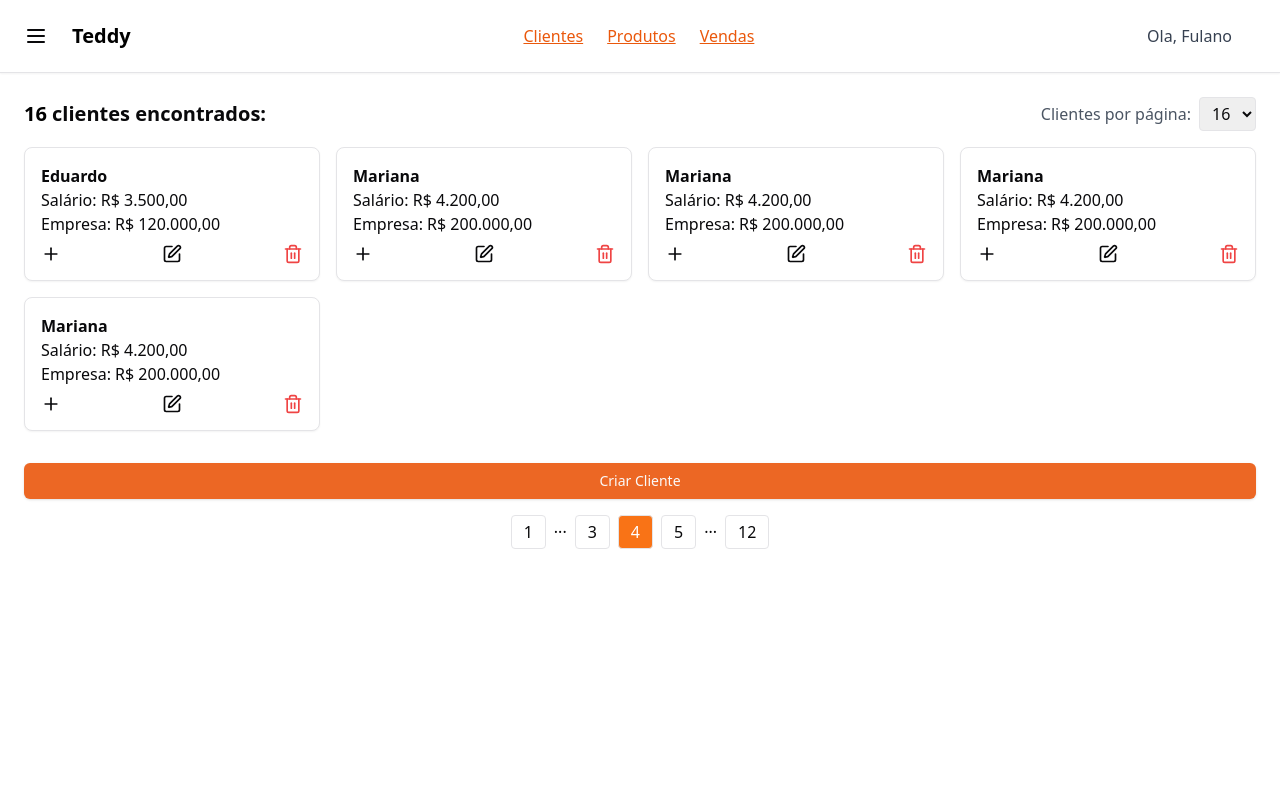
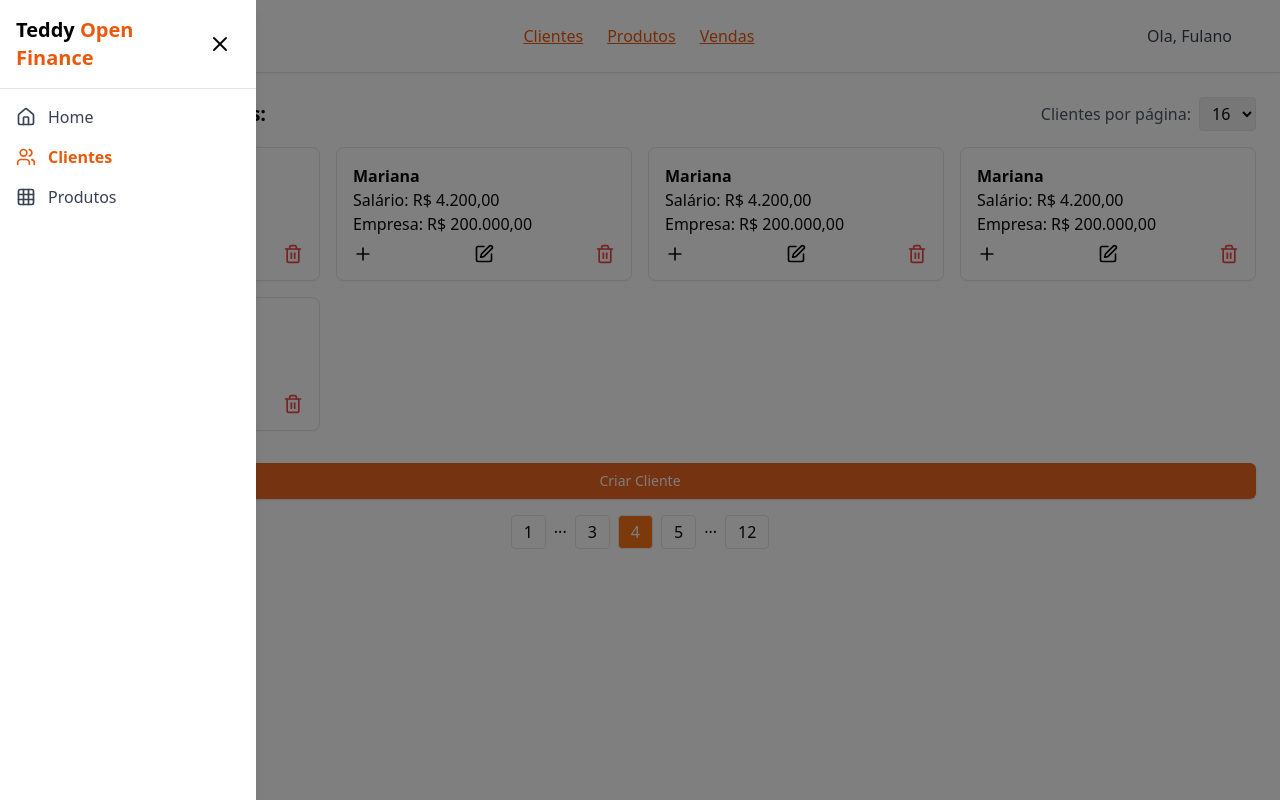
Before and after one commit to stecks10/teddy, a React (Vite) app: page /home in a window 1280 px wide. Both pictures are taken after a click on the button 36 px from the left and 36 px from the top of the page. Built offline with nearby package versions, Linux system fonts and the light colour scheme.

Commit message:
sidebar component

```diff
--- a/src/components/Header.tsx
+++ b/src/components/Header.tsx
@@ -1,10 +1,18 @@
 import { Menu } from "lucide-react";
+import { useState } from "react";
+import { Sidebar } from "./Sidebar";
 
 export function Header() {
+  const [menuOpen, setMenuOpen] = useState(false);
+
   return (
+    <>
       <header className="flex items-center justify-between p-4 border-b shadow-sm bg-white">
         <div className="flex items-center gap-4">
-        <button className="p-2 rounded-mb hover:bg-gray-100">
+          <button
+            className="p-2 rounded-mb hover:bg-gray-100"
+            onClick={() => setMenuOpen(true)}
+          >
             <Menu size={24} />
           </button>
           <div className="text-xl font-bold text-orange-600">
@@ -24,5 +32,15 @@
         </nav>
         <div className="text-gray-700 font-medium mr-8"> Ola, Fulano</div>
       </header>
+
+      <Sidebar isOpen={menuOpen} onClose={() => setMenuOpen(false)} />
+
+      {menuOpen && (
+        <div
+          className="fixed inset-0 bg-black opacity-50 z-40"
+          onClick={() => setMenuOpen(false)}
+        ></div>
+      )}
+    </>
   );
 }
--- /dev/null
+++ b/src/components/Sidebar.tsx
@@ -0,0 +1,46 @@
+import { X, Home, Users, Grid } from "lucide-react";
+
+interface SidebarProps {
+  isOpen: boolean;
+  onClose: () => void;
+}
+
+export function Sidebar({ isOpen, onClose }: SidebarProps) {
+  return (
+    <div
+      className={`fixed inset-y-0 left-0 w-64 bg-white shadow-lg transform ${
+        isOpen ? "translate-x-0" : "-translate-x-full"
+      } transition-transform duration-300 ease-in-out z-50`}
+    >
+      <div className="flex items-center justify-between p-4 border-b">
+        <h2 className="text-xl font-bold text-orange-600">
+          <span className="text-black">Teddy</span> Open Finance
+        </h2>
+        <button onClick={onClose} className="p-2 rounded hover:bg-gray-200">
+          <X size={24} />
+        </button>
+      </div>
+
+      <nav className="flex flex-col p-4 space-y-4">
+        <a
+          href="#"
+          className="flex items-center gap-3 text-gray-700 hover:text-orange-600"
+        >
+          <Home size={20} /> Home
+        </a>
+        <a
+          href="#"
+          className="flex items-center gap-3 text-orange-600 font-semibold"
+        >
+          <Users size={20} /> Clientes
+        </a>
+        <a
+          href="#"
+          className="flex items-center gap-3 text-gray-700 hover:text-orange-600"
+        >
+          <Grid size={20} /> Produtos
+        </a>
+      </nav>
+    </div>
+  );
+}
```
Lines whose indentation alone changed are shown as unchanged.
